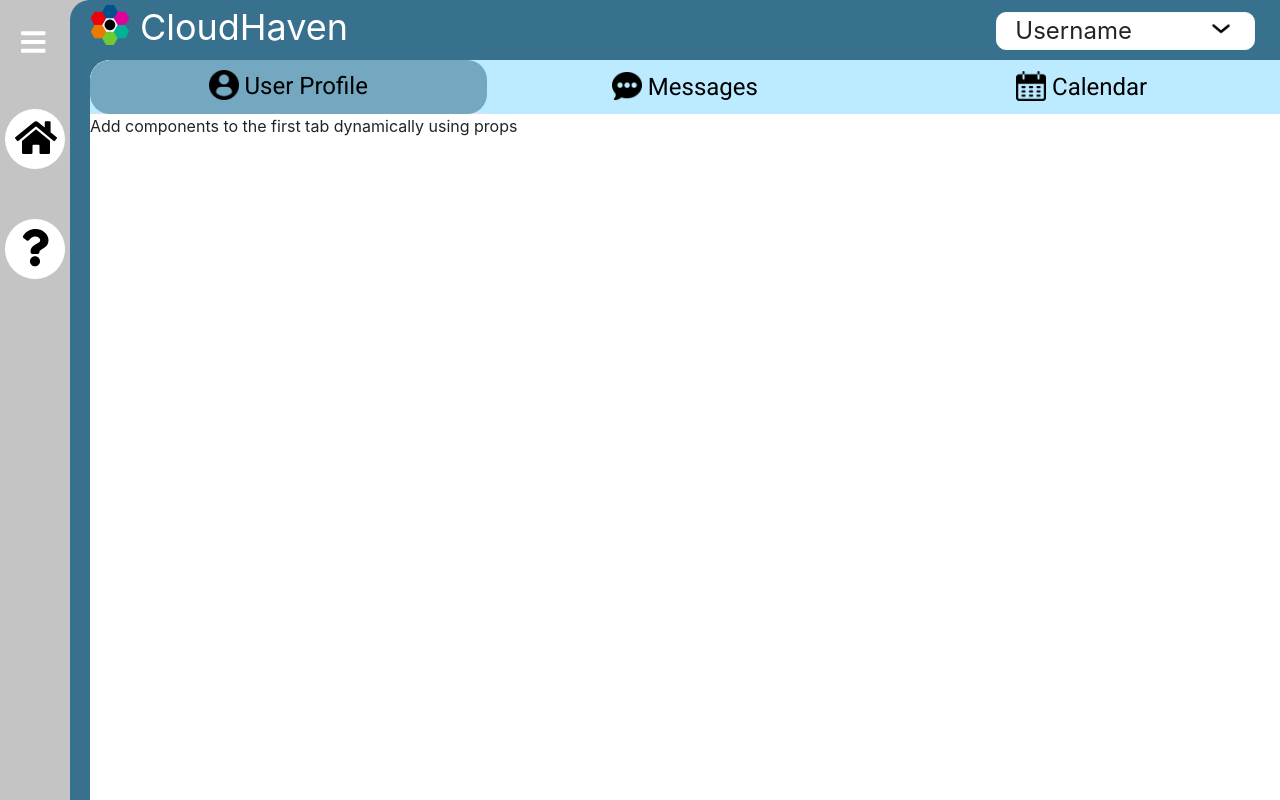
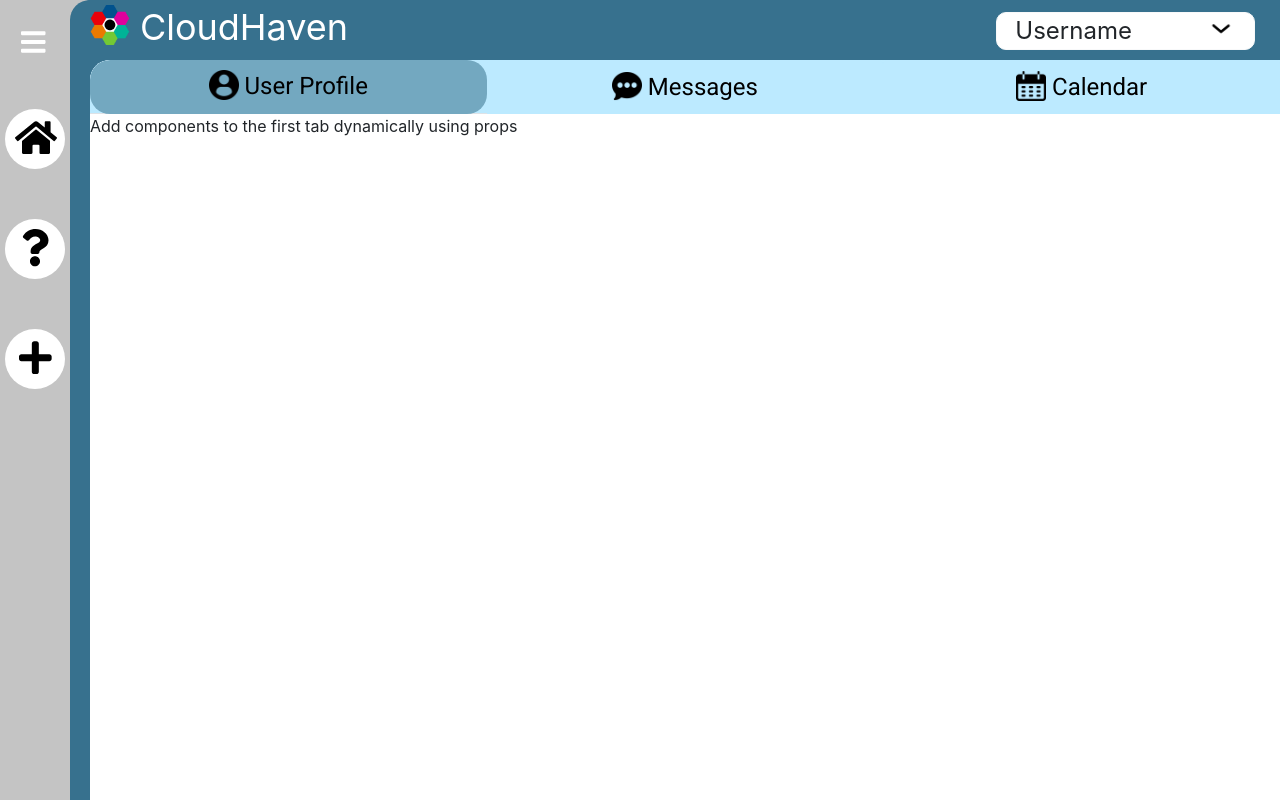
Before and after one commit to CPSECapstone/CloudHaven, a React (Create React App) app in the folder frontend/: page /home in a window 1280 px wide. Built offline with nearby package versions, Linux system fonts and the light colour scheme; sample sign-in values are in the browser's storage.

Commit message:
added plus icon representing VendorMarketplace

```diff
--- a/frontend/src/Components/SideBar/SideBar.js
+++ b/frontend/src/Components/SideBar/SideBar.js
@@ -1,15 +1,17 @@
 import React, { useState } from "react";
 import './SideBar.css';
 import { FontAwesomeIcon } from "@fortawesome/react-fontawesome";
-import {faBars, faHome, faQuestion} from "@fortawesome/free-solid-svg-icons";
+import {faBars, faHome, faPlus, faQuestion} from "@fortawesome/free-solid-svg-icons";
 
 const homeIcon = <FontAwesomeIcon icon={faHome} />
 const barIcon = <FontAwesomeIcon icon={faBars}/>
 const questionMarkIcon = <FontAwesomeIcon icon={faQuestion}/>
+const plusIcon = <FontAwesomeIcon icon={faPlus} />
 
 const menuListItemsConfig = [
     {iconPath: homeIcon, urlPath: "/", listID: "Home"},
-    {iconPath: questionMarkIcon, urlPath: "/Test", listID: "TestApplication"}
+    {iconPath: questionMarkIcon, urlPath: "/Test", listID: "TestApplication"},
+    {iconPath: plusIcon, urlPath: "/VendorMarket", listID: "VendorMarket"}
 ];
 
 const renderSidebarMenuOption = (listID, iconPath, urlPath, selected) => {
```
